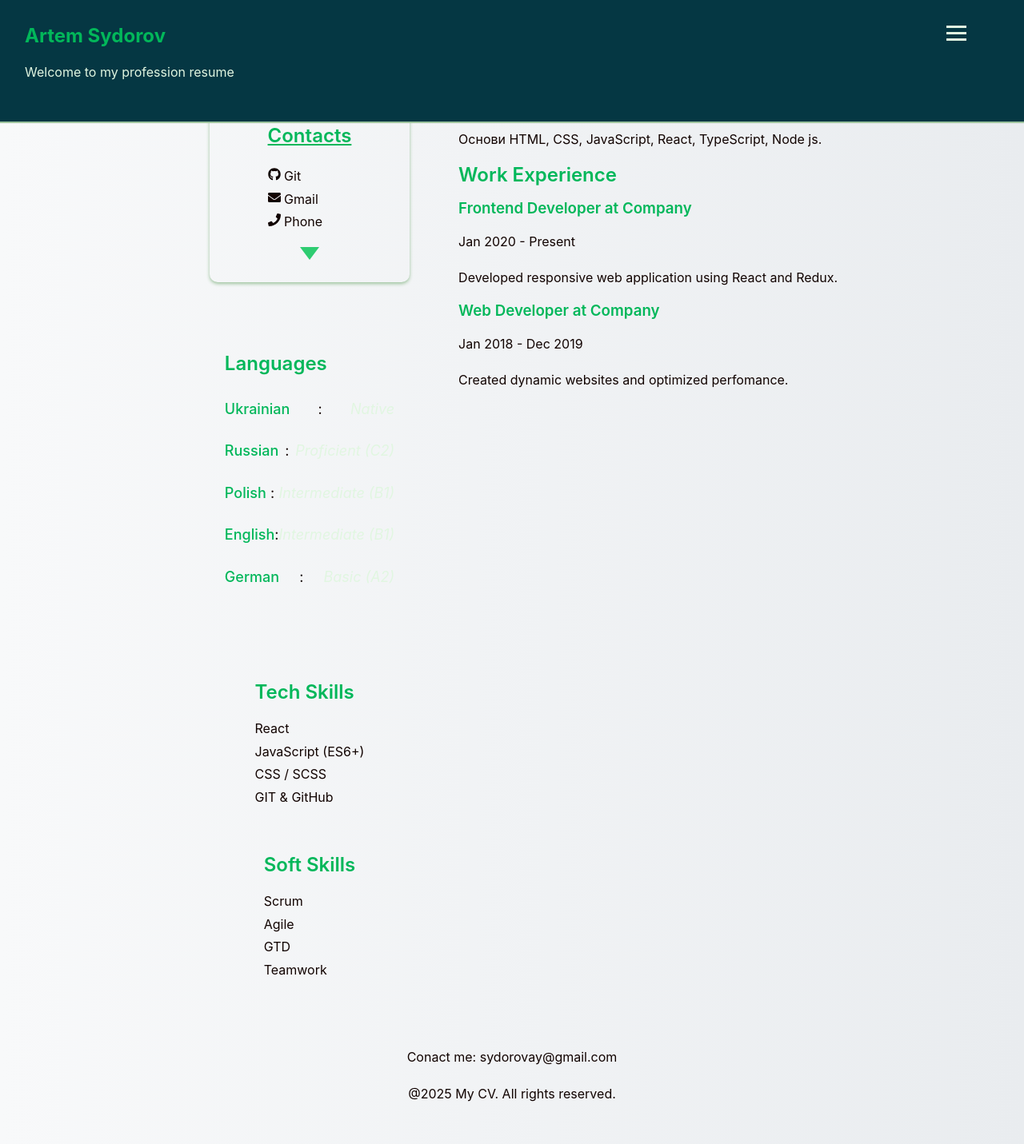
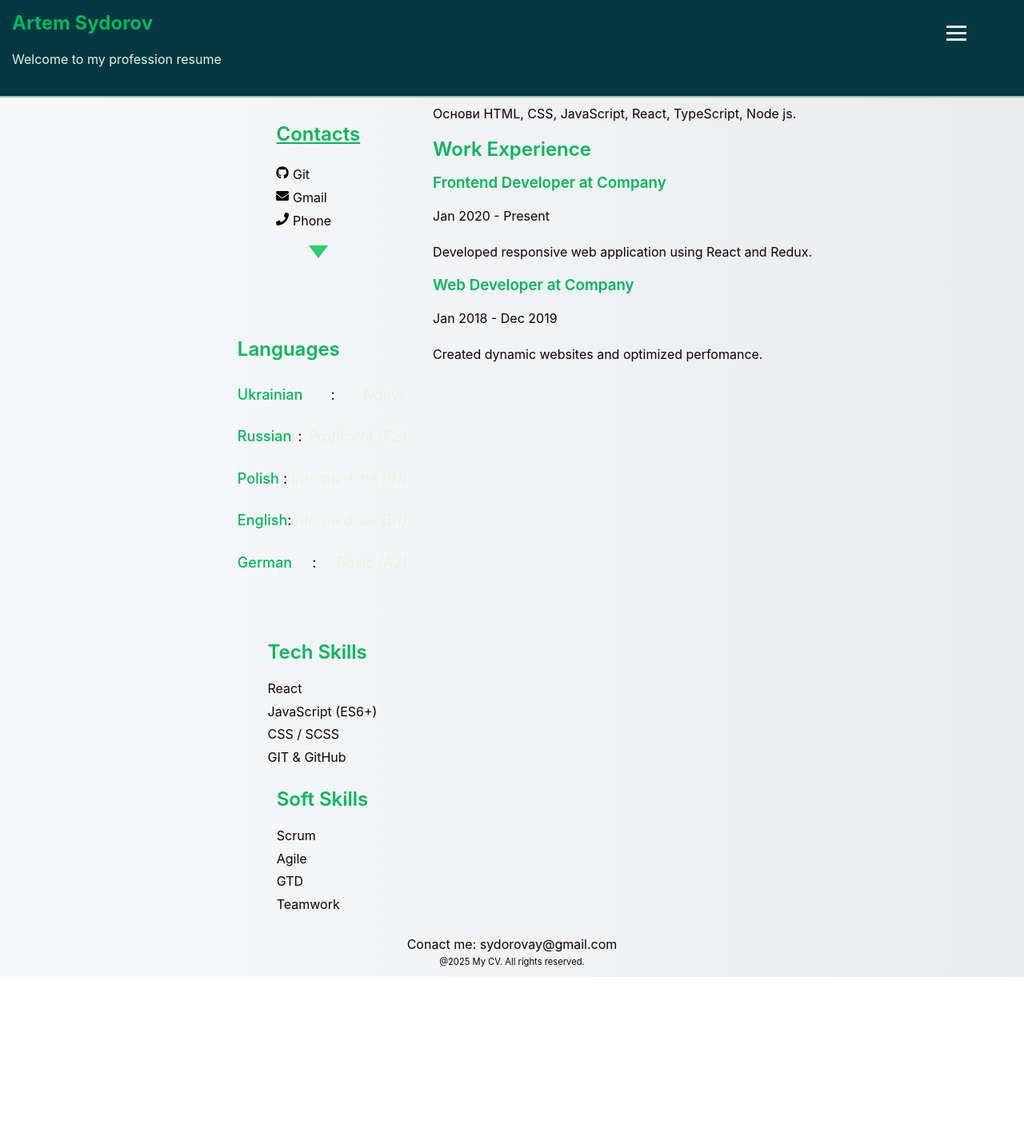
Before and after one commit to sydorovay/artem-sydorov-frontend-cv, a React (Vite) app: page / in a window 1280 px wide. Shown: the whole page at 80% size. After the commit the page ends 1222 px from the top, so only its background shows below. Built offline with nearby package versions, Linux system fonts and the light colour scheme.

Commit message:
update footer style

```diff
--- a/src/components/Container/Container.module.css
+++ b/src/components/Container/Container.module.css
@@ -1,9 +1,8 @@
 .container {
   display: flex;
   flex-direction: column;
-  padding: 16px;
   align-items: center;
-  justify-self: center;
+  /* justify-self: center; */
   max-width: 100%;
   line-height: 1.8;
   transition: transform 0.3s ease-in-out;
--- a/src/components/Footer/Footer.module.css
+++ b/src/components/Footer/Footer.module.css
@@ -1,8 +1,11 @@
 .footer {
 display: flex;
 flex-direction: column;
-gap: 1px;
 align-items: center;
 margin-top: 24px;
-width: 100%;
+line-height: 6px;
 }
+
+.license{
+  font-size: 70%;
+}
--- a/src/components/sections/SkillsSection/Contacts/Contacts.module.css
+++ b/src/components/sections/SkillsSection/Contacts/Contacts.module.css
@@ -3,11 +3,11 @@
   flex-direction: column;
   padding: 16px;
   align-items: center;
-  max-width: 100%;
+  /* max-width: 100%; */
   line-height: 1.8;
   transition: transform 0.3s ease-in-out;
-  margin-top: 100px;
-  box-shadow: 0 2px 4px var(--container-color);
+  margin-top: 50%;
+  /* box-shadow: 0 2px 4px var(--container-color); */
   /* border-bottom: 2px solid var(--container-color); */
   border-radius: 10px;
   width: 250px
--- a/src/components/sections/SkillsSection/SkillsSection.module.css
+++ b/src/components/sections/SkillsSection/SkillsSection.module.css
@@ -1,7 +1,6 @@
 .skillsSection {
   display: flex;
   flex-direction: column;
-  align-items: center;
- padding: 8px;
- gap: 24px;
+  padding: 8px;
+  gap: 24px;
 }
```
